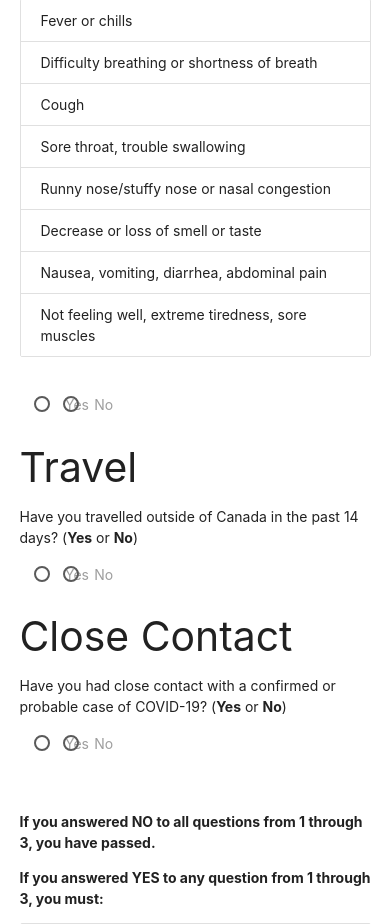
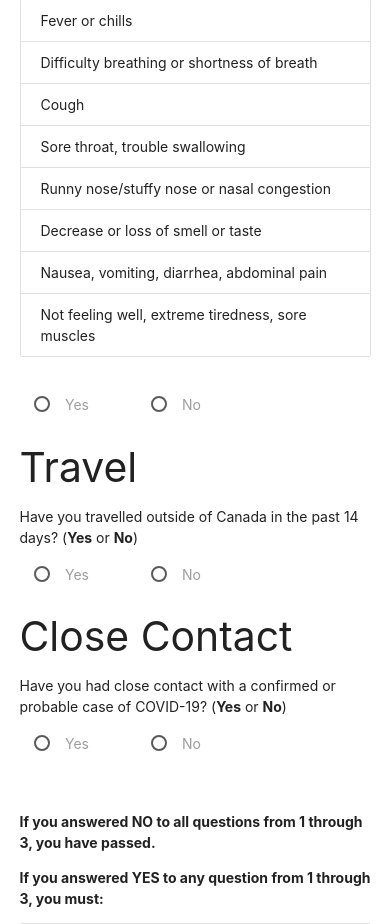
Before and after one commit to Riolku/covid-form, a Flask app: page / in a window 390 px wide. Shown: the part 1205-2129 px from the top of the page. Run offline with Flask 2, Linux system fonts and the light colour scheme; parts of the project's set-up code (start-up, migrations or seed data) failed here and were passed over.

Commit message:
Responsive layour

```diff
--- a/templates/form.html
+++ b/templates/form.html
@@ -96,12 +96,12 @@
         <br>
 
         <div class="row">
-         <label class="col s1">
+         <label class="col s4 m2 l1">
            <input class="with-gap" name="symptoms" value="on" type="radio" required />
            <span>Yes</span>
           </label>
 
-          <label class="col s1">
+          <label class="col s4 m2 l1">
             <input class="with-gap" name="symptoms" value="off" type="radio" required />
             <span>No</span>
           </label>
@@ -116,13 +116,13 @@
         </p>
 
         <div class="row">
-          <label class="col s1">
-            <input class="with-gap red" name="travel" value="on" type="radio" required />
+          <label class="col s4 m2 l1">
+            <input class="with-gap" name="travel" value="on" type="radio" required />
             <span>Yes</span>
 	  </label>
 
-          <label class="col s1">
-            <input class="with-gap green" name="travel" value="off" type="radio" required />
+          <label class="col s4 m2 l1">
+            <input class="with-gap" name="travel" value="off" type="radio" required />
 	    <span>No</span>
           </label>
         </div>
@@ -134,13 +134,13 @@
         </p>
 
         <div class="row">
-         <label class="col s1">
-           <input class="with-gap red" name="contact" value="on" type="radio" required />
+         <label class="col s4 m2 l1">
+           <input class="with-gap" name="contact" value="on" type="radio" required />
            <span>Yes</span>
           </label>
 
-          <label class="col s1">
-            <input class="with-gap green" name="contact" value="off" type="radio" required />
+          <label class="col s4 m2 l1">
+            <input class="with-gap" name="contact" value="off" type="radio" required />
             <span>No</span>
           </label>
         </div>
```
